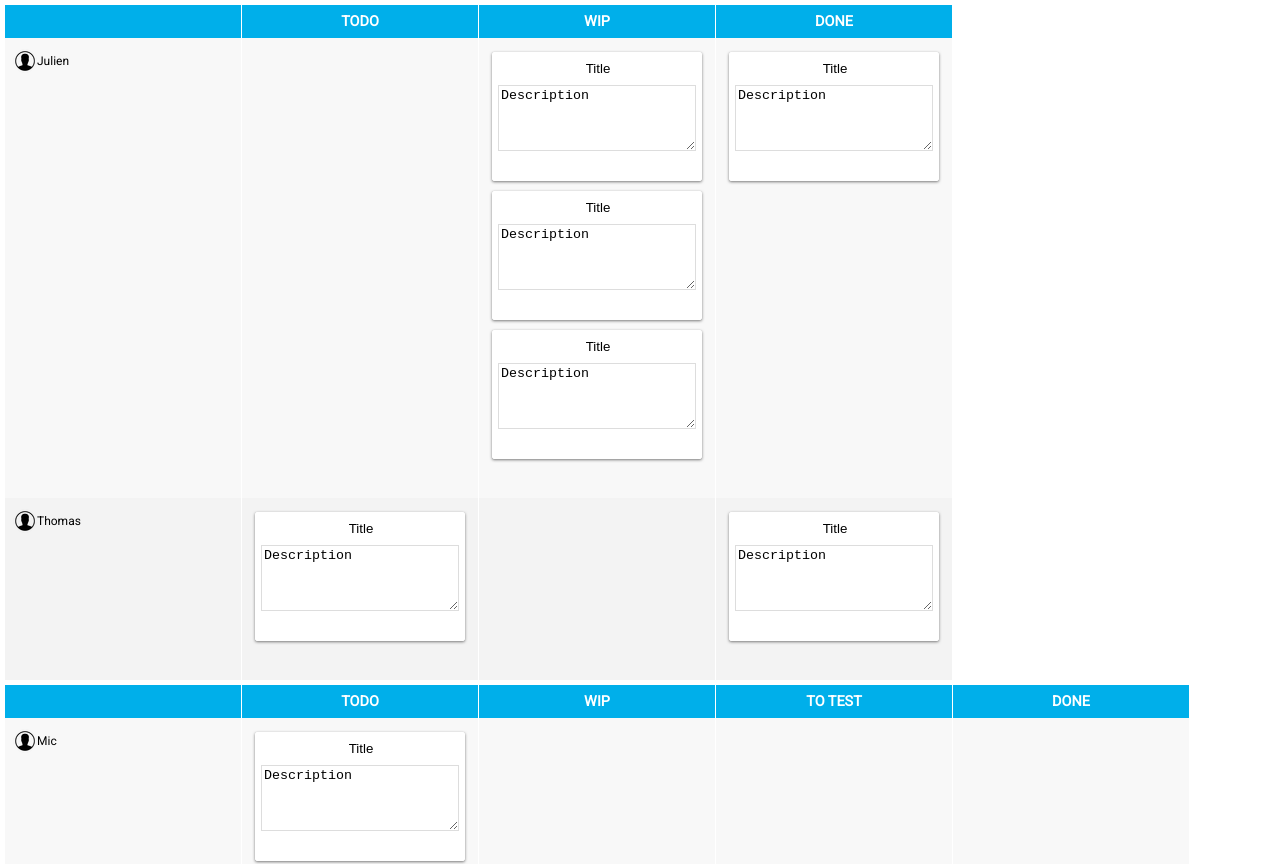
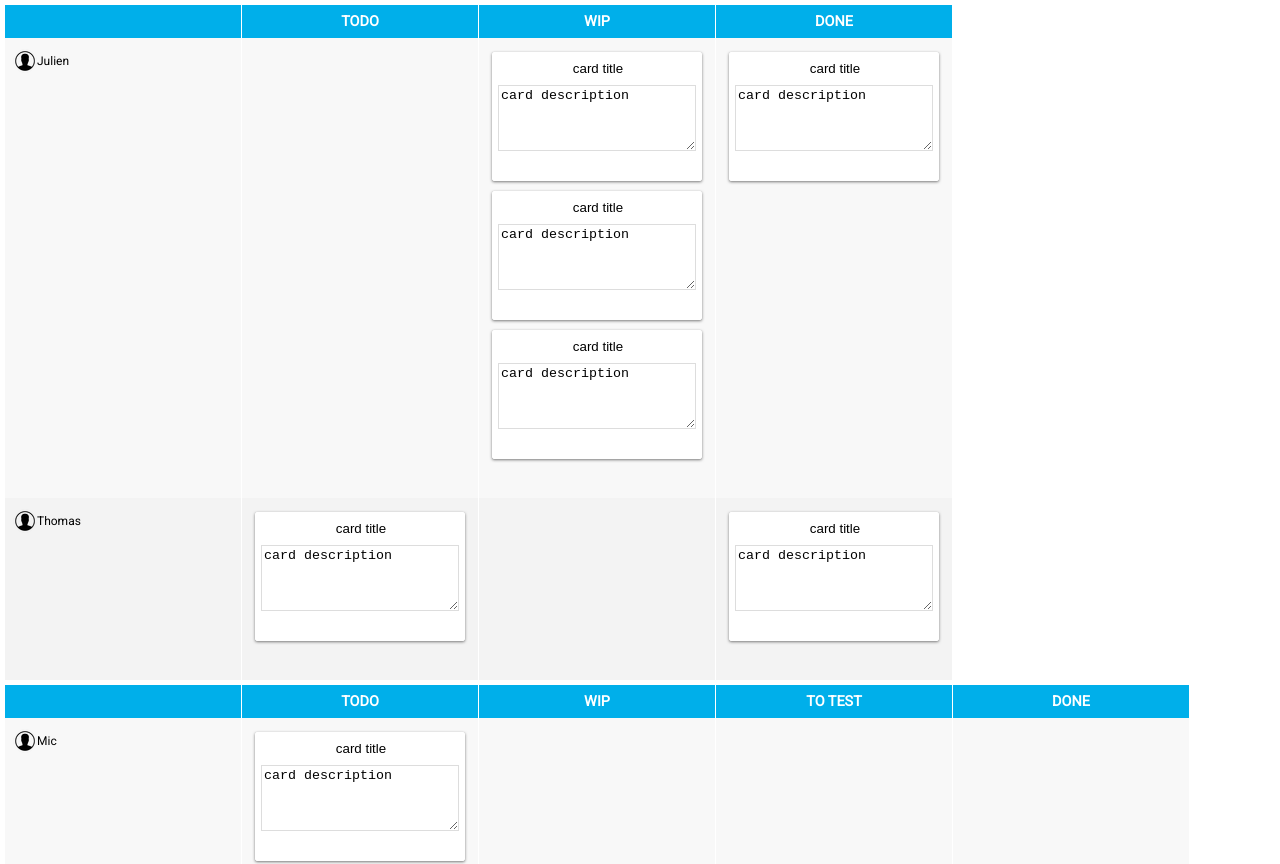
Before and after one commit to ferjul17/kanban, a React (Create React App) app in the folder client/: page / in a window 1280 px wide. Shown: the top 864 px of the page. Built offline with nearby package versions, Linux system fonts and the light colour scheme.

Commit message:
use card title and card description

```diff
--- a/client/src/components/Card/Card.tsx
+++ b/client/src/components/Card/Card.tsx
@@ -7,9 +7,9 @@ import "./Card.css"
 const Card = (o: { card: ICard, cards: ICard[], deleteCard: any }) => {
     return (
         <div className={"card"}>
-            <input type={"text"} defaultValue={"Title"}/>
+            <input type={"text"} defaultValue={"Title"} value={o.card.title}/>
             <br/>
-            <textarea defaultValue={"Description"}/>
+            <textarea defaultValue={"Description"} value={o.card.description}/>
             <br/>
             <button onClick={o.deleteCard(o.card.id)}>Delete</button>
         </div>
```
